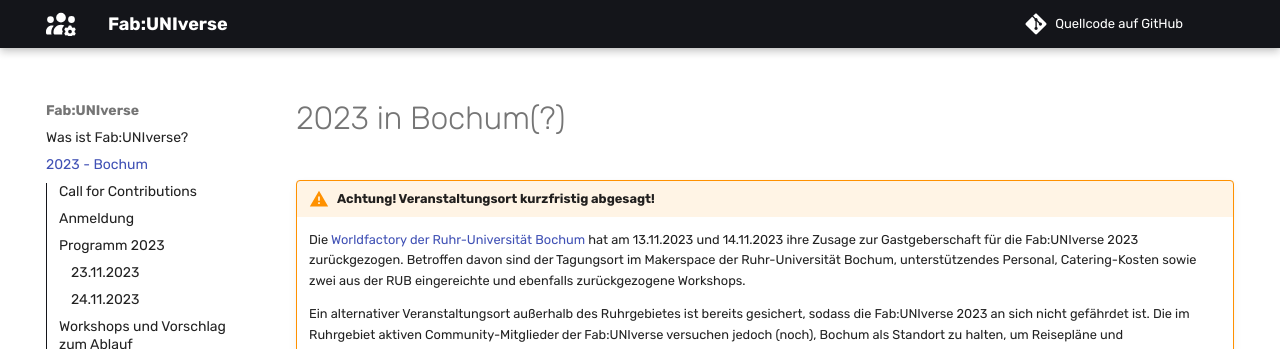
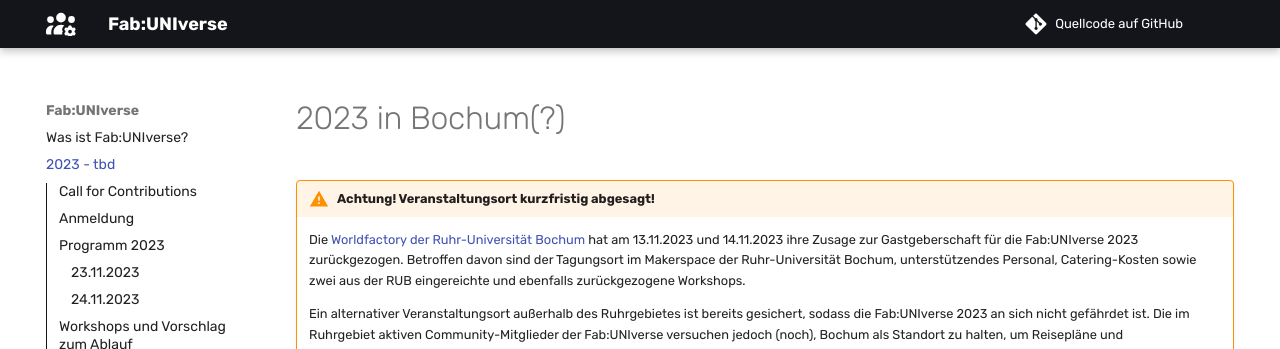
Before and after one commit to fabuniverse/website, an MkDocs documentation site: the page built from docs/2023.md, in a window 1280 px wide. Shown: the top 349 px of the page. Built offline with MkDocs 1.6.1 and Material for MkDocs 9.7.7, drawn with Linux system fonts in a browser that asks for light colours; comment, search, counter and statistics services are not loaded.

Commit message:
Update mkdocs.yml

```diff
--- a/mkdocs.yml
+++ b/mkdocs.yml
@@ -28,7 +28,7 @@
 
 nav:
     - Was ist Fab:UNIverse?: 'index.md'
-    - 2023 - Bochum: '2023.md'
+    - 2023 - tbd: '2023.md'
     - 2022 - Halle: '2022.md'
     - 2021 - Luckenwalde/hybrid: '2021.md'
     - 2020 - Stuttgart/hybrid: '2020.md'
```
